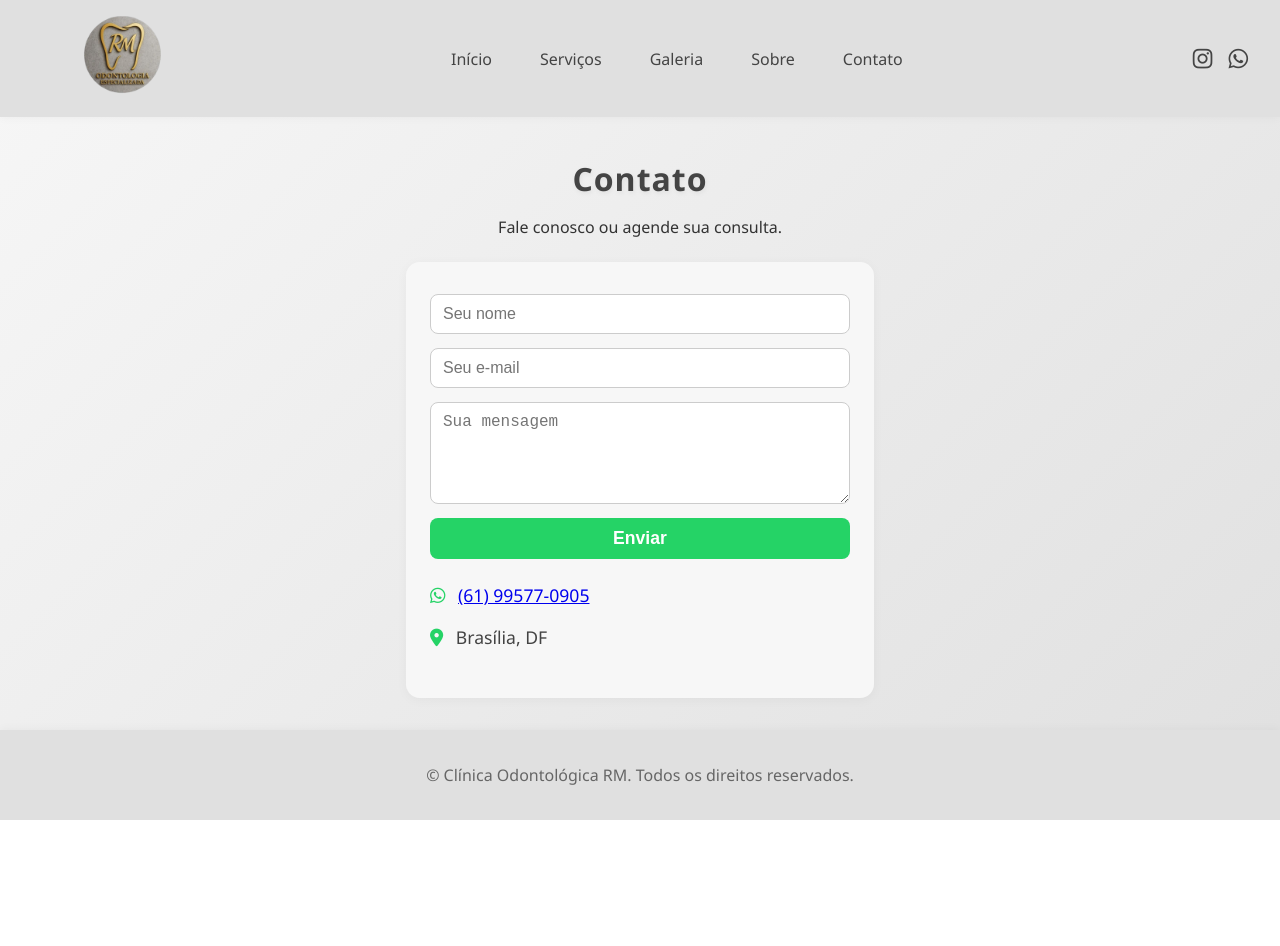
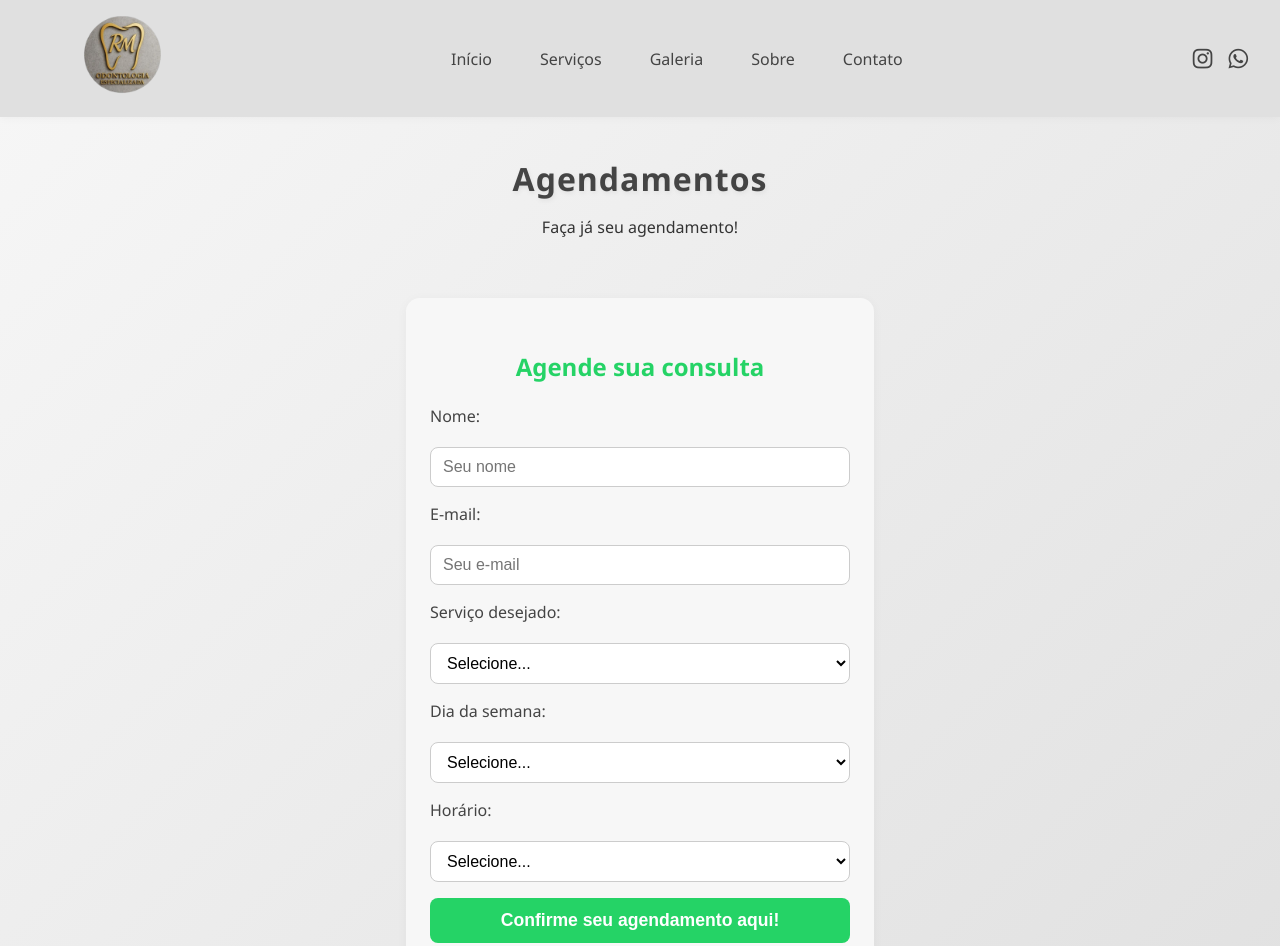
Before and after one commit to Ageubr/CLINICA-ODONTO_RM, a plain HTML site: page pages/contact.html in a window 1280 px wide. Shown: the top 946 px of the page. Before the commit the page ends 820 px from the top, so only its background shows below. Drawn offline with nearby package versions, Linux system fonts and the light colour scheme.

Commit message:
Inserção da funcionalidade de agendamento na página de contato

```diff
--- a/assets/css/components/banners.css
+++ b/assets/css/components/banners.css
@@ -21,7 +21,7 @@
 .banner img,
 .swiper-slide img {
   width: 100vw;
-  height: 400px;
+  height: 700px;
   object-fit: cover;
   display: block;
 }
--- a/assets/css/components/contact.css
+++ b/assets/css/components/contact.css
@@ -1,66 +1,53 @@
-.hero {
-  text-align: center;
-  margin: 40px 0 24px 0;
-}
-
-.hero h1 {
-  color: #444;
-  font-size: 2rem;
-  font-weight: 700;
-  margin-bottom: 8px;
-}
-
-.contact-form {
+.agendamento-online {
   max-width: 420px;
-  margin: 0 auto;
+  margin: 60px auto 0 auto;
   background: #f7f7f7;
   padding: 32px 24px;
   border-radius: 14px;
   box-shadow: 0 2px 12px rgba(0,0,0,0.04);
+  text-align: center;
 }
 
-.contact-form form {
+.agendamento-online h2 {
+  color: #25d366;
+  font-size: 1.5rem;
+  margin-bottom: 22px;
+}
+
+.agendamento-online form {
   display: flex;
   flex-direction: column;
-  gap: 14px;
+  gap: 16px;
 }
 
-.contact-form input,
-.contact-form textarea {
+.agendamento-online label {
+  font-weight: 500;
+  color: #444;
+  margin-bottom: 4px;
+  text-align: left;
+}
+
+.agendamento-online input,
+.agendamento-online select {
   padding: 10px 12px;
   border: 1px solid #ccc;
   border-radius: 8px;
   font-size: 1rem;
-  resize: vertical;
+  background: #fff;
 }
 
-.contact-form textarea {
-  min-height: 80px;
-}
-
-.contact-form .btn {
+.agendamento-online .btn {
   background: #25d366;
   color: #fff;
   border: none;
   border-radius: 8px;
-  padding: 10px 0;
+  padding: 12px 0;
   font-size: 1.1rem;
   font-weight: bold;
   cursor: pointer;
   transition: background 0.2s;
 }
 
-.contact-form .btn:hover {
+.agendamento-online .btn:hover {
   background: #128c7e;
 }
-
-.contact-info {
-  margin-top: 24px;
-  font-size: 1.1rem;
-  color: #444;
-}
-
-.contact-info i {
-  margin-right: 8px;
-  color: #25d366;
-}
--- a/pages/contact.html
+++ b/pages/contact.html
@@ -3,8 +3,9 @@
 <head>
   <meta charset="UTF-8" />
   <meta name="viewport" content="width=device-width, initial-scale=1.0"/>
-  <title>Contato | Clínica Odontológica RM</title>
+  <title>Agendar Consulta | Clínica Odontológica RM</title>
   <link rel="stylesheet" href="../assets/css/global.css">
+  <link rel="stylesheet" href="../assets/css/components/contact.css">
   <link rel="icon" href="../assets/images/logos/logo_principal.png" />
   <link rel="stylesheet" href="https://cdnjs.cloudflare.com/ajax/libs/font-awesome/6.4.0/css/all.min.css"/>
 </head>
@@ -12,21 +13,89 @@
   <div id="header-include"></div>
   <main>
     <section class="hero" data-aos="fade-up">
-      <h1>Contato</h1>
-      <p>Fale conosco ou agende sua consulta.</p>
+      <h1>Agendamentos</h1>
+      <p>Faça já seu agendamento!</p>
     </section>
-    <section class="contact-form" data-aos="fade-up">
-      <form action="https://formsubmit.co/ageu3561@gmail.com" method="POST">
-        <input type="text" name="name" placeholder="Seu nome" required>
-        <input type="email" name="email" placeholder="Seu e-mail" required>
-        <textarea name="message" placeholder="Sua mensagem" required></textarea>
-        <button type="submit" class="btn">Enviar</button>
+    <section class="agendamento-online" data-aos="fade-up">
+      <h2>Agende sua consulta</h2>
+      <form id="form-agendamento">
+        <label for="nome">Nome:</label>
+        <input type="text" id="nome" name="nome" placeholder="Seu nome" required>
+
+        <label for="email">E-mail:</label>
+        <input type="email" id="email" name="email" placeholder="Seu e-mail" required>
+
+        <label for="servico">Serviço desejado:</label>
+        <select id="servico" name="servico" required>
+          <option value="">Selecione...</option>
+          <option value="Prótese">Prótese</option>
+          <option value="Implantes">Implantes</option>
+          <option value="Ortodontia">Ortodontia</option>
+          <option value="Endodontia">Endodontia</option>
+          <option value="Clínica geral">Clínica geral</option>
+          <option value="Manutenção">Manutenção</option>
+        </select>
+
+        <label for="dia">Dia da semana:</label>
+        <select id="dia" name="dia" required>
+          <option value="">Selecione...</option>
+          <option value="Segunda-feira">Segunda-feira</option>
+          <option value="Terça-feira">Terça-feira</option>
+          <option value="Quarta-feira">Quarta-feira</option>
+          <option value="Quinta-feira">Quinta-feira</option>
+          <option value="Sexta-feira">Sexta-feira</option>
+          <option value="Sábado">Sábado</option>
+        </select>
+
+        <label for="horario">Horário:</label>
+        <select id="horario" name="horario" required>
+          <option value="">Selecione...</option>
+        </select>
+
+        <button type="submit" class="btn">Confirme seu agendamento aqui!</button>
       </form>
-      <div class="contact-info">
-        <p><i class="fa-brands fa-whatsapp"></i> <a href="https://wa.me/5561995770905" target="_blank">(61) 99577-0905</a></p>
-        <p><i class="fa-solid fa-location-dot"></i> Brasília, DF</p>
-      </div>
     </section>
+    <script>
+      // Atualiza horários conforme o dia selecionado
+      document.getElementById('dia').addEventListener('change', function() {
+        const dia = this.value;
+        const horarioSelect = document.getElementById('horario');
+        horarioSelect.innerHTML = '<option value="">Selecione...</option>';
+
+        let horarios = [];
+        if (dia === "Sábado") {
+          horarios = [
+            "08:00", "08:30", "09:00", "09:30", "10:00", "10:30",
+            "11:00", "11:30", "12:00", "12:30", "13:00"
+          ];
+        } else if (dia) {
+          horarios = [
+            "09:30", "10:00", "10:30", "11:00", "11:30",
+            "12:00", "12:30", "13:00", "13:30", "14:00",
+            "14:30", "15:00", "15:30", "16:00"
+          ];
+        }
+
+        horarios.forEach(h => {
+          const opt = document.createElement('option');
+          opt.value = h;
+          opt.textContent = h;
+          horarioSelect.appendChild(opt);
+        });
+      });
+
+      document.getElementById('form-agendamento').addEventListener('submit', function(e) {
+        e.preventDefault();
+        const nome = document.getElementById('nome').value;
+        const email = document.getElementById('email').value;
+        const servico = document.getElementById('servico').value;
+        const dia = document.getElementById('dia').value;
+        const horario = document.getElementById('horario').value;
+        const mensagem = `Olá, gostaria de agendar uma consulta:\nNome: ${nome}\nE-mail: ${email}\nServiço: ${servico}\nDia: ${dia}\nHorário: ${horario}`;
+        const url = `https://wa.me/5561995770905?text=${encodeURIComponent(mensagem)}`;
+        window.open(url, '_blank');
+      });
+    </script>
   </main>
   <div id="footer-include"></div>
   <script src="https://cdn.jsdelivr.net/npm/swiper@9/swiper-bundle.min.js"></script>
```
